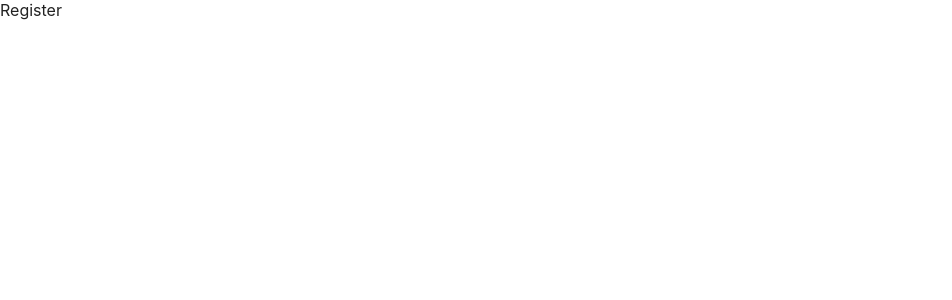
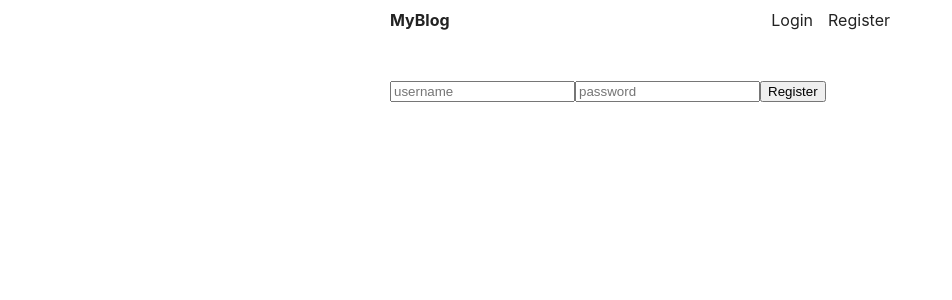
Before and after one commit to trabbAC4/poet_lands, a React (Create React App) app in the folder client/poet_lands/: page /register in a window 1280 px wide. Shown: the top 300 px of the page, without its empty margins (0-952 px from the left). Built offline with nearby package versions, Linux system fonts and the light colour scheme.

Commit message:
Login/Register

```diff
--- a/client/poet_lands/src/App.js
+++ b/client/poet_lands/src/App.js
@@ -2,26 +2,19 @@ import './App.css';
 import Poem from "./Poem";
 import Header from "./Header";
 import {Route, Routes} from "react-router-dom";
+import Layout from "./Layout"
+import HomePage from "./pages/HomePage"
+import LoginPage from "./pages/LoginPage"
+import Register from "./pages/Register"
 
 function App() {
   return (
     <Routes>
-      <Route index element= {
-        <main>
-          <Header />
-          <Poem />
-          <Poem />
-          <Poem />
-        </main>
-
-      } />
-      <Route path= {'/login'} element= {
-        <div> Login Page </div>
-      } />
-      <Route path = {'/register'} element = {
-        <div> Register </div>
-      }
-      />
+      <Route path= "/" element = { <Layout />}>
+        <Route index element= {<HomePage /> } />
+        <Route path= {'/login'} element= {<LoginPage />} />
+        <Route path = {'/register'} element = { <Register />} />
+      </Route>
     </Routes>
 
   );
--- a/client/poet_lands/src/Header.js
+++ b/client/poet_lands/src/Header.js
@@ -2,7 +2,7 @@ import {Link} from "react-router-dom";
 export default function Header() {
     return(
         <header>
-        <a href= "" className="logo">MyBlog</a>
+        <Link to= "/" className="logo">MyBlog</Link>
         <nav>
           <Link to="/login">Login</Link>
           <Link to="/register">Register</Link>
--- /dev/null
+++ b/client/poet_lands/src/pages/HomePage.js
@@ -0,0 +1,12 @@
+import Poem from "../Poem";
+
+export default function HomePage() {
+    return (
+        <>
+        <Poem />
+        <Poem />
+        <Poem />
+
+        </>
+    )
+}
--- /dev/null
+++ b/client/poet_lands/src/pages/LoginPage.js
@@ -0,0 +1,11 @@
+export default function LoginPage() {
+    return (
+        <div>
+            <form className= "Login">
+                <input type= "text" placeholder= "username"/>
+                <input type='password' placeholder="password" />
+                <button> Login </button>
+            </form>
+        </div>
+    )
+}
--- /dev/null
+++ b/client/poet_lands/src/pages/Register.js
@@ -0,0 +1,11 @@
+export default function Register() {
+    return (
+        <div>
+            <form className="Register">
+                <input type= "text" placeholder= "username"/>
+                <input type='password' placeholder="password" />
+                <button> Register </button>
+            </form>
+        </div>
+    )
+}
```
